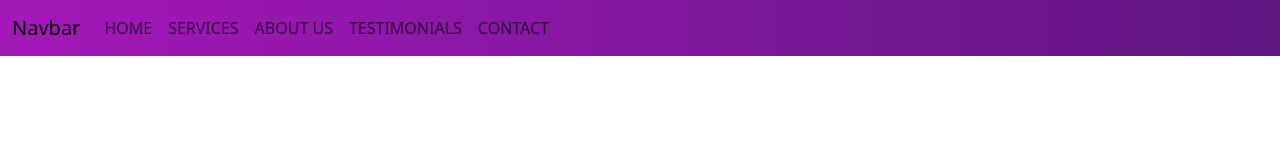
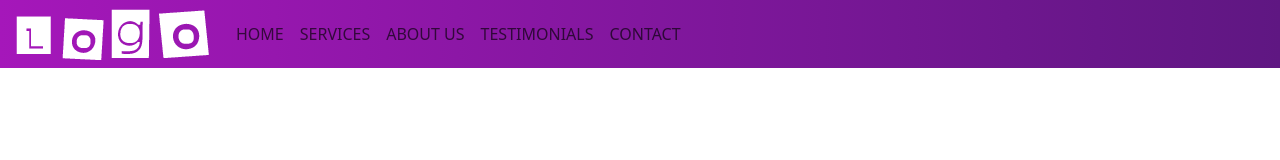
Before and after one commit to claudiahW/marketingagency, a plain HTML site: page index.html in a window 1280 px wide. Drawn offline with nearby package versions, Linux system fonts and the light colour scheme.

Commit message:
add a logo image to navbar

```diff
--- a/index.html
+++ b/index.html
@@ -19,7 +19,7 @@
     <section id="nav-bar">
       <nav class="navbar navbar-expand-lg bg-body-tertiary">
         <div class="container-fluid">
-          <a class="navbar-brand" href="#">Navbar</a>
+          <a class="navbar-brand" href="#"><img src="assets/demo-logo.png"></a>
           <button
             class="navbar-toggler"
             type="button"
--- a/styles.css
+++ b/styles.css
@@ -13,4 +13,5 @@ body {
 }
 .navbar {
   background-image: linear-gradient(to right, #a517ba, #5f1782);
+  padding: 0 !important;;
 }
```
